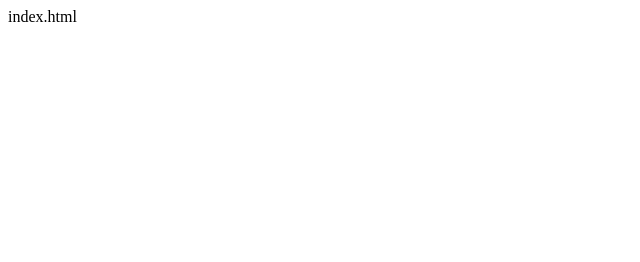
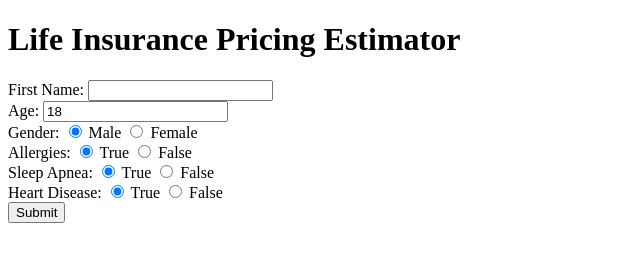
Before and after one commit to ethanryan/insurance-pricing, a plain HTML site: page index.html in a window 1280 px wide. Shown: the whole page, without its empty margins (0-640 px from the left). Drawn offline with Linux system fonts and the light colour scheme.

Commit message:
added form to index.html file

```diff
--- a/index.html
+++ b/index.html
@@ -1 +1,71 @@
-index.html
+<!DOCTYPE html>
+<html>
+<head>
+  <meta charset="UTF-8">
+  <title>Life Insurance Pricing Estimator</title>
+</head>
+
+<body>
+
+  <h1>
+    Life Insurance Pricing Estimator
+  </h1>
+
+  <form action="#" method="post" name="myForm" id="myForm">
+    <div>
+      <label for="name">First Name:</label>
+      <input type="text" id="name" name="name">
+    </div>
+
+    <div>
+      <label for="age">Age:</label>
+      <input id="age" type="number" name="age" value="18">
+    </div>
+
+    <div>Gender:
+      <input type="radio" id="male"
+      name="gender" value="male" checked>
+      <label for="gender_male">Male</label>
+
+      <input type="radio" id="female"
+      name="gender" value="female">
+      <label for="gender_female">Female</label>
+    </div>
+
+    <div>Allergies:
+      <input type="radio" id="allergies_true"
+      name="allergies" value="true" checked>
+      <label for="gender_male">True</label>
+
+      <input type="radio" id="allergies_false"
+      name="allergies" value="false">
+      <label for="gender_female">False</label>
+    </div>
+
+    <div>Sleep Apnea:
+      <input type="radio" id="sleep_apnea_true"
+      name="sleep_apnea" value="true" checked>
+      <label for="sleep_apnea_true">True</label>
+
+      <input type="radio" id="sleep_apnea_false"
+      name="sleep_apnea" value="false">
+      <label for="sleep_apnea_false">False</label>
+    </div>
+
+    <div>Heart Disease:
+      <input type="radio" id="heart_disease_true"
+      name="heart_disease" value="true" checked>
+      <label for="heart_disease_true">True</label>
+
+      <input type="radio" id="heart_disease_false"
+      name="heart_disease" value="false">
+      <label for="heart_disease_false">False</label>
+    </div>
+
+    <input type="submit" value="Submit" id="xyz">
+
+  </form>
+
+</body>
+
+</html>
```
